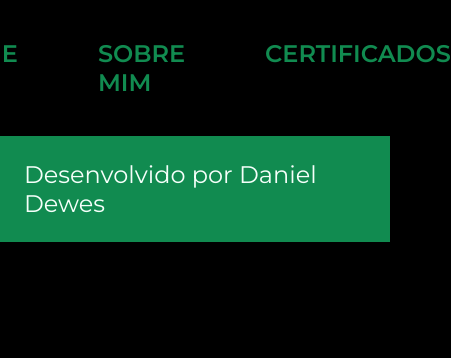
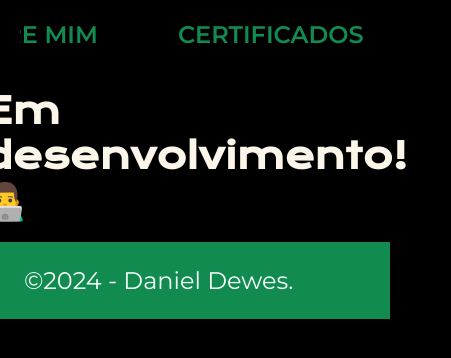
Before and after one commit to DanielSDewes/aboutme, a plain HTML site: page certificados.html in a window 390 px wide. Shown: the whole page, 451 px wide, since content can reach past the window. Drawn offline with nearby package versions, Linux system fonts and the light colour scheme.

Commit message:
adição aba portifólio

```diff
--- a/certificados.html
+++ b/certificados.html
@@ -12,12 +12,17 @@
             <a class="cabecalho__menu__link" href="index.html">HOME</a>
             <a class="cabecalho__menu__link" href="aboutme.html">SOBRE MIM</a>
             <a class="cabecalho__menu__link" href="certificados.html">CERTIFICADOS</a>
+            <a class="cabecalho__menu__link" href="portifolio.html">PORTIFÓLIO</a>
         </nav>
     </header>
-    <main>
+    <main class="capa">
+        <section class="capa__conteudo">
+            <h1 class="capa__conteudo__titulo">Em desenvolvimento! 👨‍💻 </strong></h1>
+        </section>
+    </main>
 
-    <footer>
-        <p class="rodape">Desenvolvido por Daniel Dewes</p>
+    <footer class="rodape">
+        <p class="rodape__texto">©2024 - Daniel Dewes.</p>
    </footer>
 </body>
 </html>
--- a/estilos/style.css
+++ b/estilos/style.css
@@ -28,6 +28,8 @@ body {
 .cabecalho__menu {
     display: flex;
     gap: 80px; /* espaço entre os elementos */
+    overflow-x: auto; /* Permite rolagem horizontal */
+    white-space: nowrap; /* Impede que os links quebrem de linha */
 }
 
 .cabecalho__menu__link {
@@ -134,12 +136,17 @@ body {
 
 @media (max-width: 1200px) {
     .cabecalho {
-        padding: 10%;
+        padding: 5%;
     }
 
     .cabecalho__menu {
         justify-content: center; /* alinhamento dos itens na classe */
+        -ms-overflow-style: none; /* Remove barra de rolagem no IE e Edge */
+        scrollbar-width: none; /* Remove barra de rolagem no Firefox */
+    }
 
+    .cabecalho__menu::-webkit-scrollbar {
+        display: none; /* Remove barra de rolagem no Chrome, Safari e outros WebKit */
     }
 
     .capa {
```
Also changed, not shown: aboutme.html (+1 -0 lines), index.html (+1 -0 lines), portifolio.html (added, +27 -0 lines).
